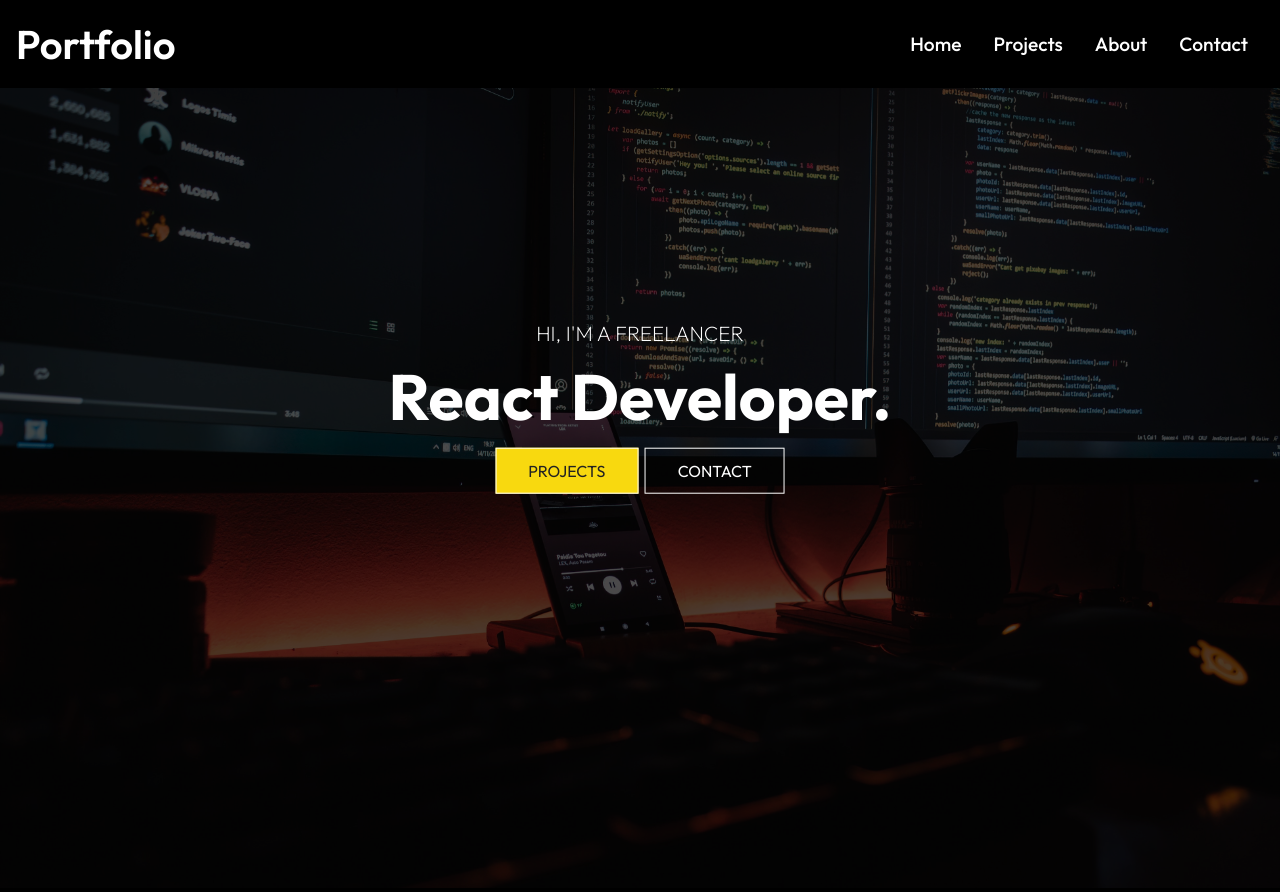
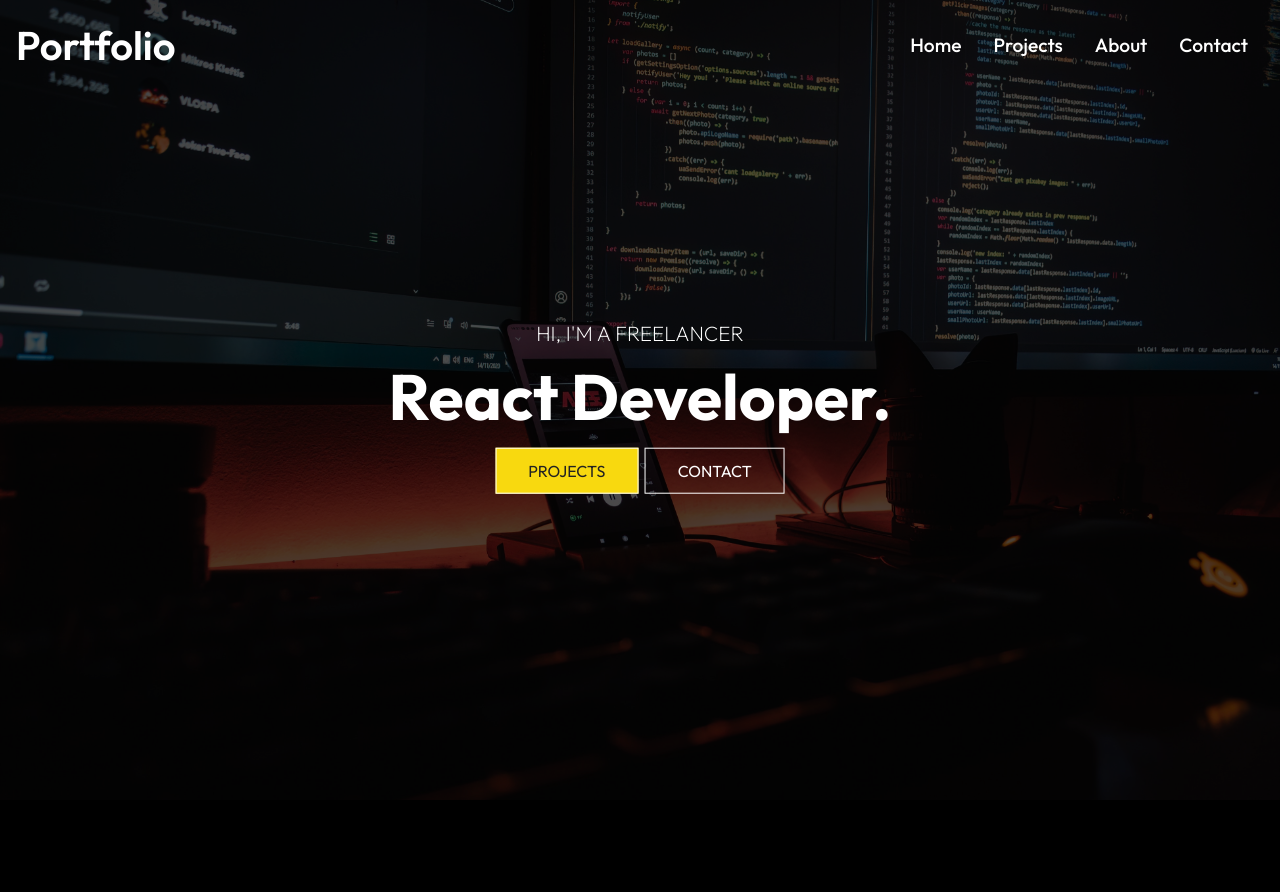
Before and after one commit to fmfahath/portfolio-2, a React (Create React App) app: page / in a window 1280 px wide. After the commit the page ends 804 px from the top, so only its background shows below. Built offline with nearby package versions, Linux system fonts and the light colour scheme.

Commit message:
NavBar - 1 (position chaaged to fixed / z-idex chnged / huburger menu icon issue fixed)

```diff
--- a/src/components/navbar.css
+++ b/src/components/navbar.css
@@ -3,6 +3,10 @@
     justify-content: space-between;
     align-items: center;
     padding: 1rem;
+    position: fixed;
+    width: 100%;
+    height: 90px;
+    z-index: 10;
 }
 
 .nav-logo{
```
